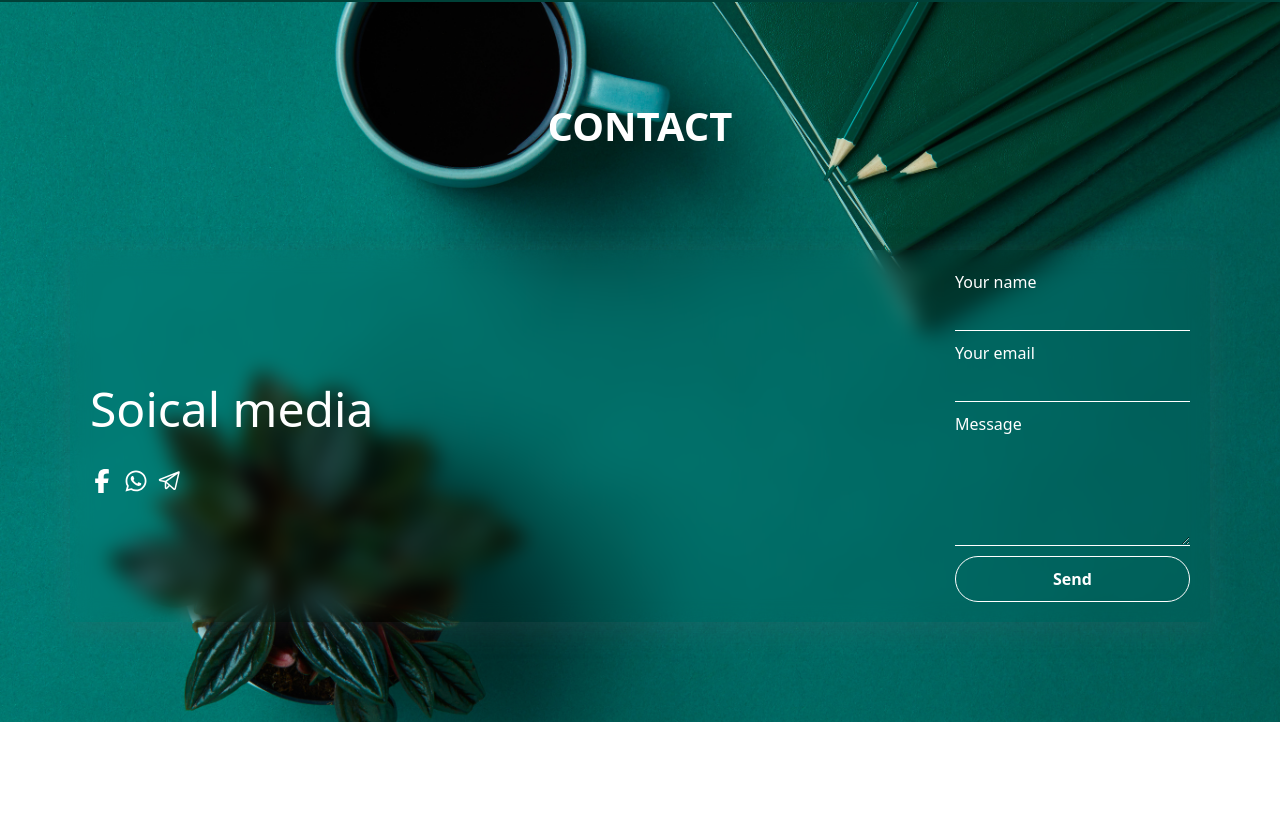
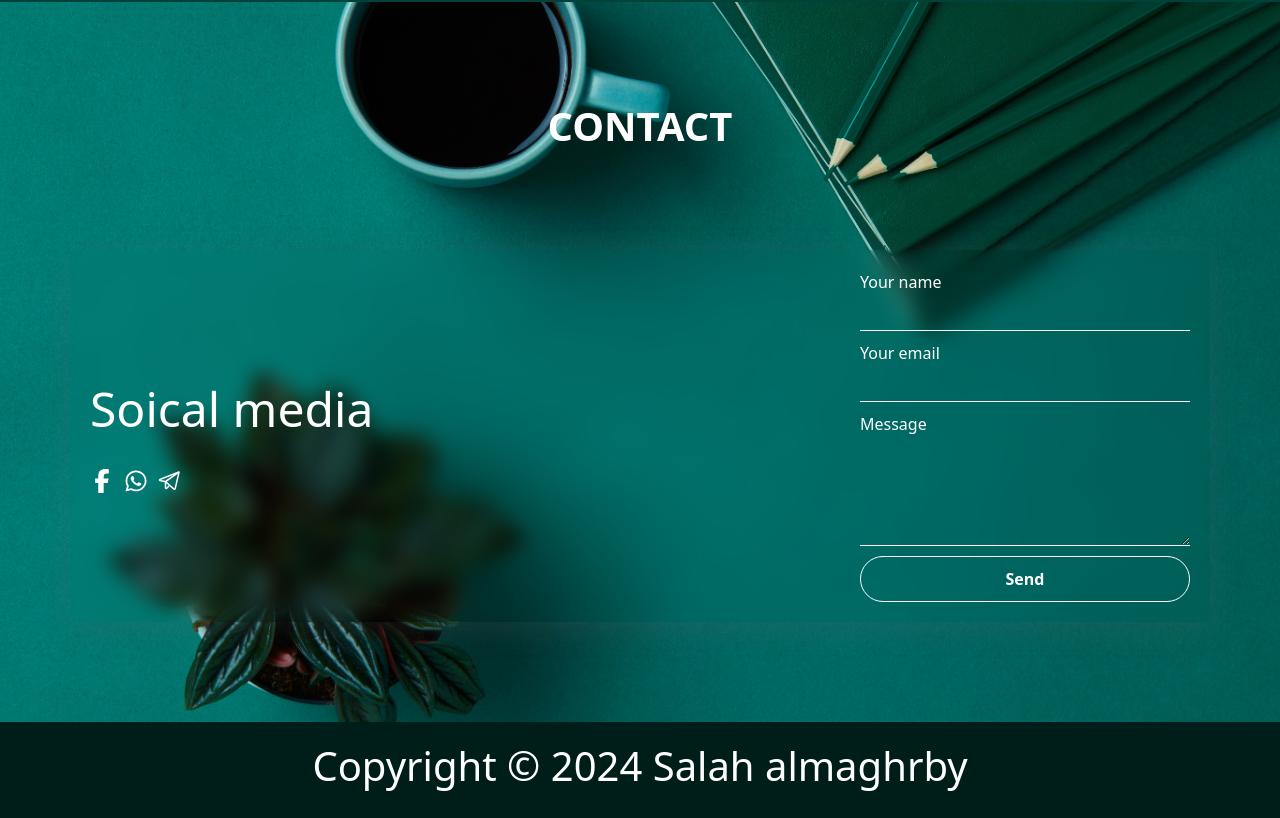
Before and after one commit to slah0982/my-portfolio, a React (Create React App) app: page / in a window 1280 px wide. Shown: the part 2204-3022 px from the top of the page. Before the commit the page ends 2926 px from the top, so only its background shows below. Built offline with nearby package versions, Linux system fonts and the light colour scheme.

Commit message:
creating the footer

```diff
--- a/src/App.js
+++ b/src/App.js
@@ -1,6 +1,7 @@
 import './App.css';
 import Cursor from './components/animated cursor';
 import Contact from './components/contact';
+import Footer from './components/footer';
 import Header from './components/header';
 import Landing from './components/landing';
 import Projects from './components/projects';
@@ -15,6 +16,7 @@ function App() {
       <Skills />
       <Projects />
       <Contact />
+      <Footer />
     </div>
   );
 }
--- a/src/components/contact.css
+++ b/src/components/contact.css
@@ -23,6 +23,7 @@
     display: flex;
     flex-direction: column;
     gap: 10px;
+    min-width: 30%;
 }
 
 #contact form .input{
--- a/src/components/contact.js
+++ b/src/components/contact.js
@@ -13,7 +13,7 @@ export default function Contact(){
                 </div>
                 <form>
                     <label>Your name</label>
-                    <input className='input'/>
+                    <input className='input' type='text'/>
                     <label>Your email</label>
                     <input className='input' type='email'/>
                     <label>Message</label>
--- /dev/null
+++ b/src/components/footer.js
@@ -0,0 +1,20 @@
+export default function Footer(){
+    return (
+        <section
+        id='footer'
+            style={{
+                backgroundColor: 'var(--lines-color)',
+                padding: '20px'
+            }}
+        >
+            <h1
+                style={{
+                    color: 'var(--text-color)',
+                    textAlign: 'center'
+                }}
+            >
+                Copyright © {new Date().getFullYear()} Salah almaghrby
+            </h1>
+        </section>
+    )
+}
--- a/src/components/header.js
+++ b/src/components/header.js
@@ -15,15 +15,15 @@ export default function Header() {
         },
         {
             name: 'SKILLS',
-            link: '/#SKILLS',
+            link: '/#skills',
         },
         {
             name: 'PROJECTS',
-            link: '/#PROJECTS',
+            link: '/#projects',
         },
         {
             name: 'CONTACT',
-            link: '/#CONTACT',
+            link: '/#contact',
         },
     ];
 
```
Also changed, not shown: src/components/Soical media.js (+4 -4 lines).
